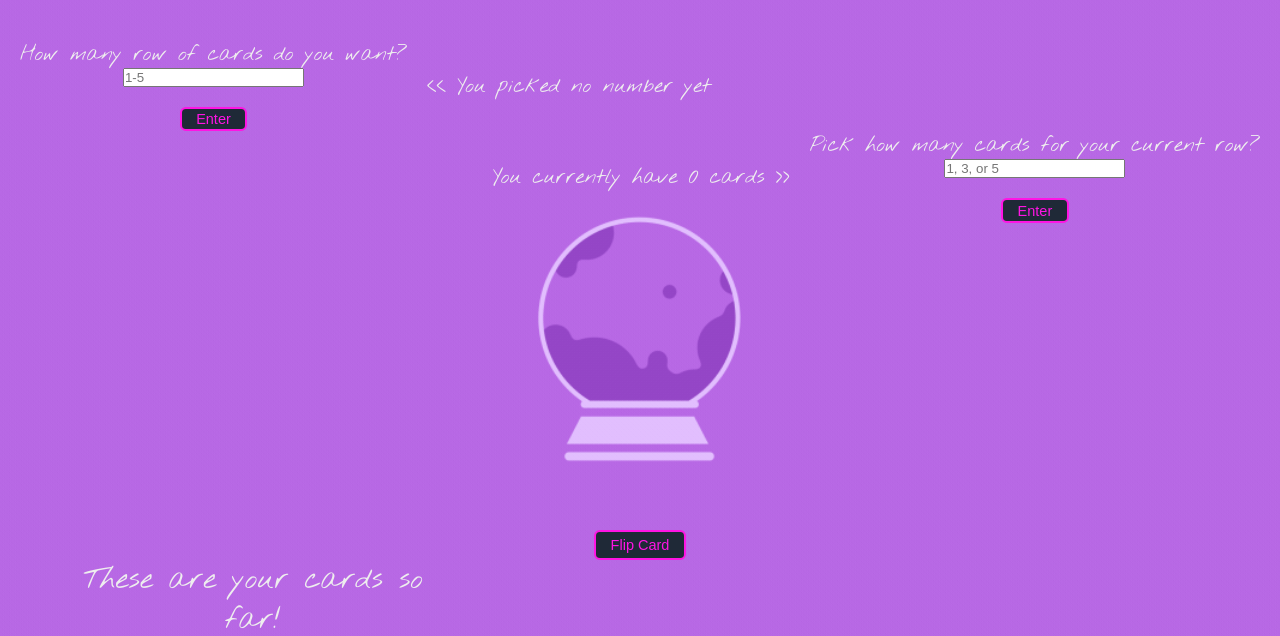
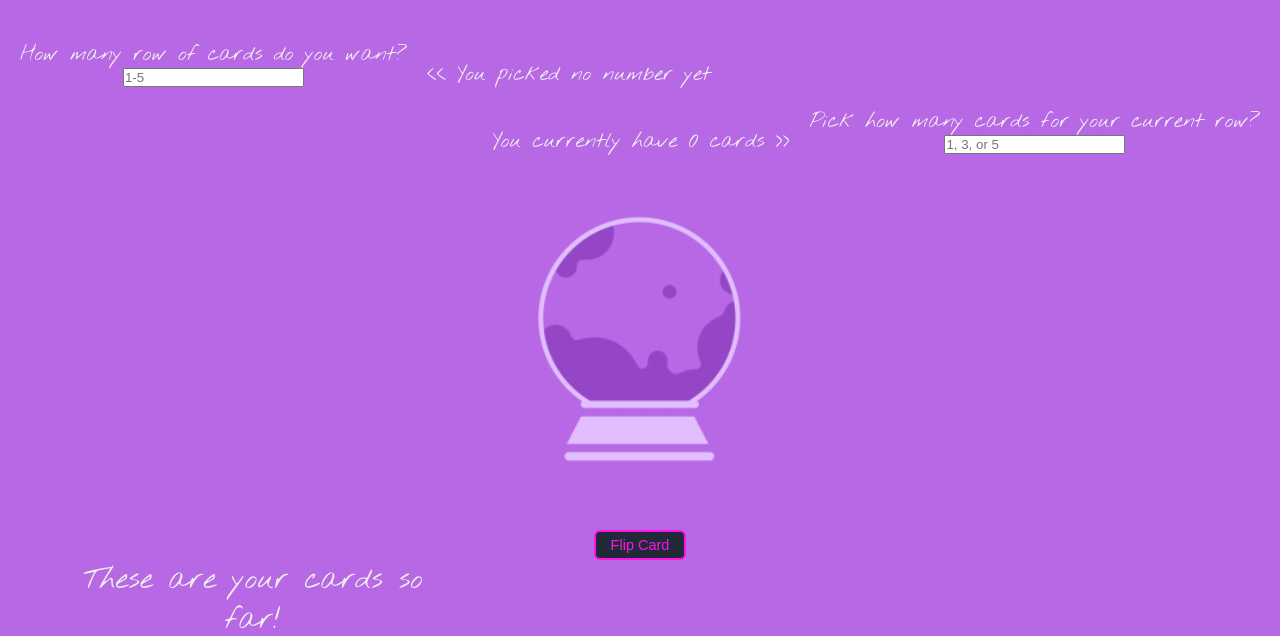
Before and after one commit to DeltaCodon/JS_tarot_cards, a plain HTML site: page index.html in a window 1280 px wide. Shown: the part 160-796 px from the top of the page. Drawn offline with Linux system fonts and the light colour scheme.

Commit message:
forgot to remove buttons in html file lol

```diff
--- a/index.html
+++ b/index.html
@@ -20,7 +20,7 @@
           <section class="top-page">
             <p class="pick-rows">How many row of cards do you want? <br /></p>
             <input type="number" placeholder="1-5" class="pick row" />
-            <button class="btn rows">Enter</button>
+            <!-- <button class="btn rows">Enter</button> -->
           </section>
           <p class="top-page2">&lt&lt You picked no number yet</p>
         </div>
@@ -33,7 +33,7 @@
               Pick how many cards for your current row? <br />
             </p>
             <input type="number" placeholder="1, 3, or 5" class="pick column" />
-            <button class="btn columns">Enter</button>
+            <!-- <button class="btn columns">Enter</button> -->
           </section>
         </div>
       </div>
```
